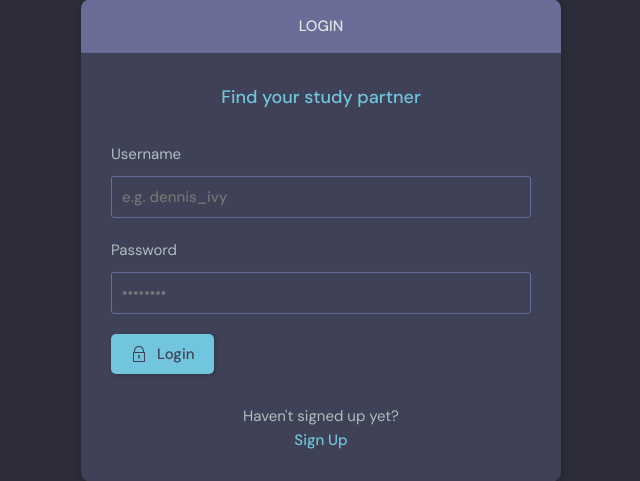
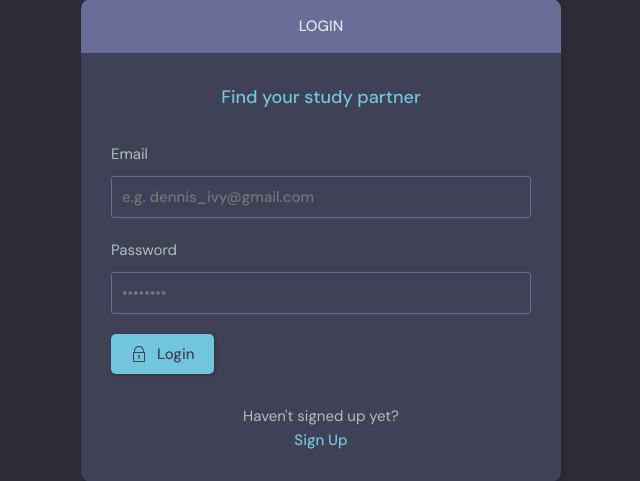
Before and after one commit to Fcontice/studybud, a Django app: page /login/ in a window 1280 px wide. Shown: the part 179-660 px from the top of the page, without its empty margins (319-959 px from the left). Run offline with Django 5.2, Linux system fonts and the light colour scheme.

Commit message:
second commit part 3

```diff
--- a/base/templates/base/login_register.html
+++ b/base/templates/base/login_register.html
@@ -1,6 +1,5 @@
 {% extends 'main.html' %} {% block content %}
 <main class="auth layout">
-
   {% if page == 'login' %}
   <div class="container">
     <div class="layout__box">
@@ -15,8 +14,13 @@
         <form class="form" action="" method="POST">
           {% csrf_token %}
           <div class="form__group form__group">
-                <label for="room_name">Username</label>
-                <input id="username" name="username" type="text" placeholder="e.g. dennis_ivy" />
+            <label for="room_name">Email</label>
+            <input
+              id="username"
+              name="email"
+              type="text"
+              placeholder="e.g. dennis_ivy@gmail.com"
+            />
           </div>
           <div class="form__group">
             <label for="password">Password</label>
@@ -68,14 +72,13 @@
         <h2 class="auth__tagline">Find your study partner</h2>
 
         <form class="form" action="" method="POST">
-              {% csrf_token %}
-
-              {% for field in form %}
+          {% csrf_token %} {% for field in form %}
           <div class="form__group form__group">
             <label for="room_name">{{field.label}}</label>
             {{field}}
           </div>
           {% endfor %}
+
           <button class="btn btn--main" type="submit">
             <svg
               version="1.1"
```
Lines whose indentation alone changed are shown as unchanged.
